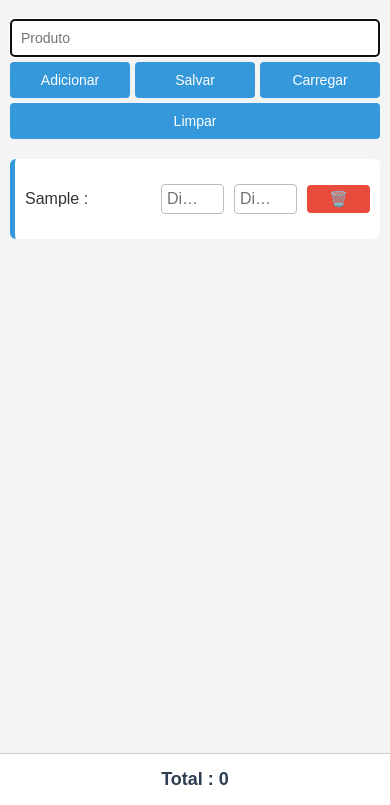
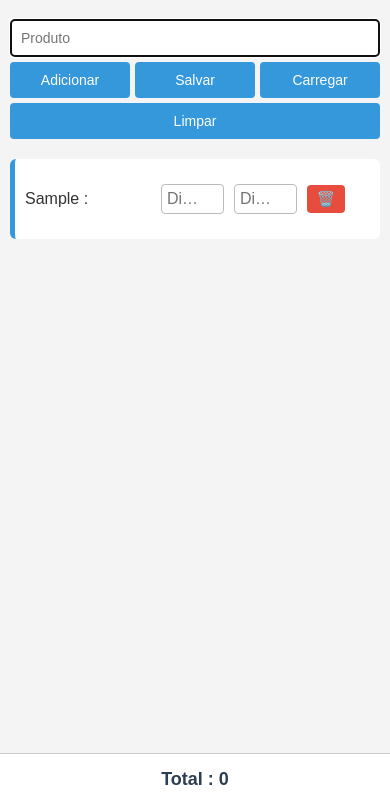
Before and after one commit to programerSSS-cmd/ListaDeCompras, a plain HTML site: page index.html in a window 390 px wide. Both pictures are taken after typing "Sample" into the empty fields and a click on the button "Adicionar". Shown: the part 39-844 px from the top of the page. Drawn offline with Linux system fonts and the light colour scheme.

Commit message:
Adjusted responsive structure and delete button size.

```diff
--- a/css/responsive.css
+++ b/css/responsive.css
@@ -1,5 +1,7 @@
 @media (max-width: 768px) {
-    html, body {
+
+    html,
+    body {
         overflow-x: hidden;
         max-width: 100vw;
     }
@@ -55,7 +57,8 @@
 
     .newProd {
         display: grid;
-        grid-template-columns: 2fr 1fr 1fr 1fr; /* Produto | Qtd | Valor | Botão */
+        grid-template-columns: 2fr 1fr 1fr 1fr;
+        /* Produto | Qtd | Valor | Botão */
         align-items: center;
         gap: 10px;
         padding: 10px;
@@ -65,7 +68,7 @@
         box-sizing: border-box;
     }
 
-    .newProd > * {
+    .newProd>* {
         min-width: 0;
         overflow: hidden;
         text-overflow: ellipsis;
@@ -74,10 +77,15 @@
     }
 
     .newQtd,
-    .newVlr,
-    .btnExcluir {
+    .newVlr {
         width: 100%;
         padding: 5px;
         box-sizing: border-box;
     }
+
+    .btnExcluir {
+        width: 60%;
+        padding: 5px;
+        box-sizing: border-box;
+    }
 }
```
